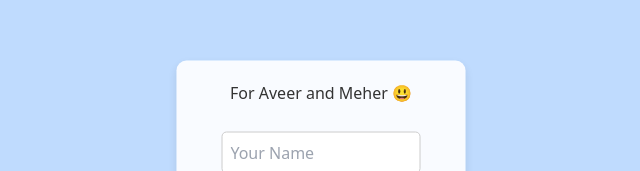
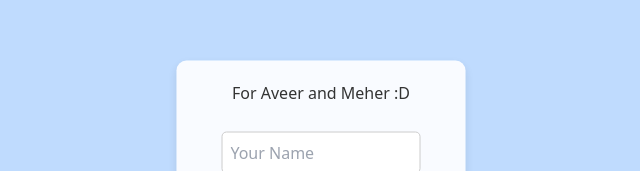
Before and after one commit to nathan-sharma/bubble-pop, a React (Vite) app in the folder my-react-app/: page / in a window 1280 px wide. Shown: the part 237-408 px from the top of the page, without its empty margins (319-959 px from the left). Built offline with nearby package versions, Linux system fonts and the light colour scheme.

Commit message:
minor edit

```diff
--- a/my-react-app/src/App.jsx
+++ b/my-react-app/src/App.jsx
@@ -233,7 +233,7 @@ const App = () => {
       {/* Conditionally render name prompt or game */}
       {!isNameSubmitted ? (
         <div className="name-prompt" style={{ textAlign: 'center', padding: '20px', borderRadius: '10px', boxShadow: '0 4px 8px rgba(0,0,0,0.1)' }}>
-          <h2 className = "mb-3">For Aveer and Meher 😃</h2>
+          <h2 className = "mb-3">For Aveer and Meher :D</h2>
           <form onSubmit={handleSubmitName} style={{ display: 'flex', flexDirection: 'column', alignItems: 'center', gap: '10px' }}>
             <input
               type="text"
```
